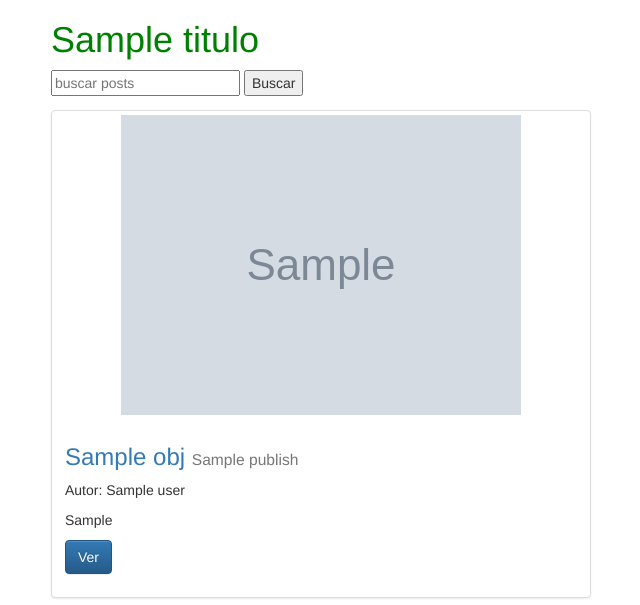
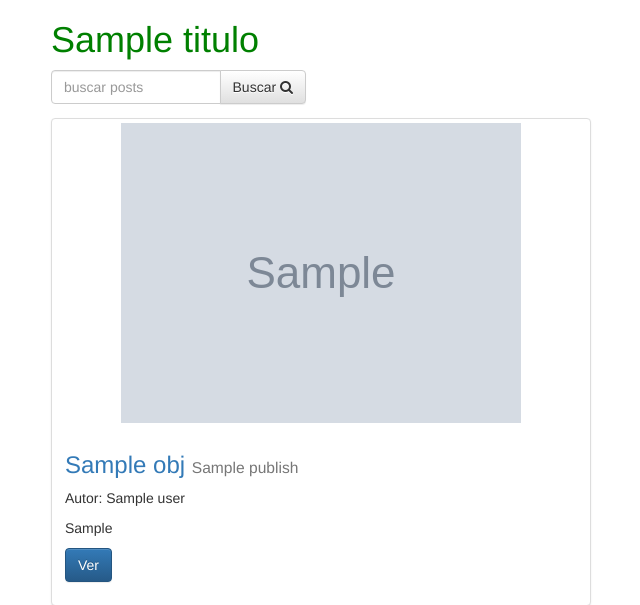
Before and after one commit to isoriac/probar-django-1.10-Avanzar-el-Blog, a Django app: template src/templates/post_list.html in a window 1280 px wide. Shown: the top 605 px of the page, without its empty margins (319-959 px from the left). Run offline with Django 3.2, Linux system fonts and the light colour scheme; the template is opened without the code that fills it: most values are stand-ins (such as "Sample title", 1, 10 or a date in 2020); grey boxes marked "Sample" are stand-in pictures; some libraries are stand-ins or nearby versions.

Commit message:
input groups bootstrap

```diff
--- a/src/templates/post_list.html
+++ b/src/templates/post_list.html
@@ -3,9 +3,17 @@
 
 <div class='col-sm-6 col-sm-offset-3'>
 <h1>{{ titulo }}</h1>
-<form method='GET' action=''>
-<input type='text' name='q' placeholder='buscar posts' value='{{ request.GET.q }}' />
-<input type='submit' value='Buscar' />
+
+<form method='GET' action='' class='row'>
+    <div class='col-sm-6'>
+    <div class='input-group'>
+<input class='form-control' type='text' name='q' placeholder='buscar posts' value='{{ request.GET.q }}' />
+    <span class='input-group-btn'>
+        <button class='btn btn-default' type='submit'>Buscar <i class="fa fa-search" aria-hidden="true"></i></button>
+<!-- <input class='btn btn-default' type='submit' value='Buscar' /> -->
+    </span>
+    </div>
+</div>
 </form>
 
 {% for obj in object_list %}
```
